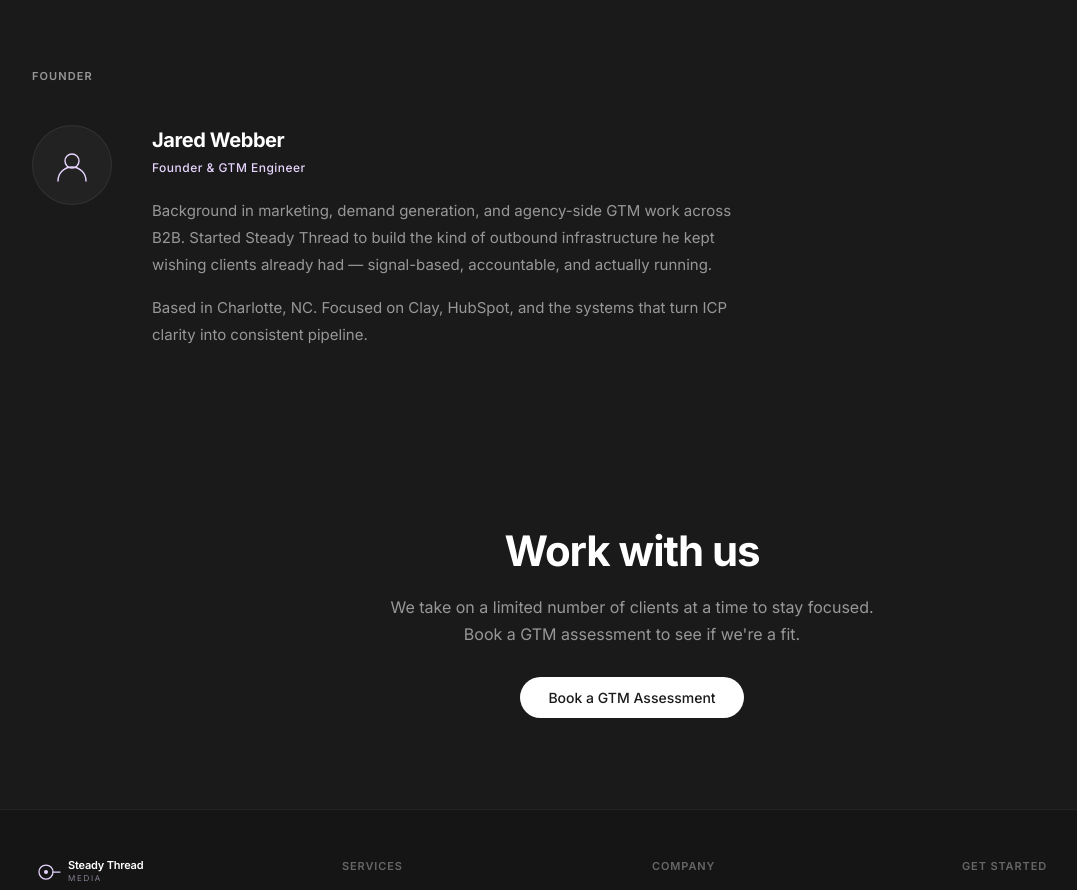
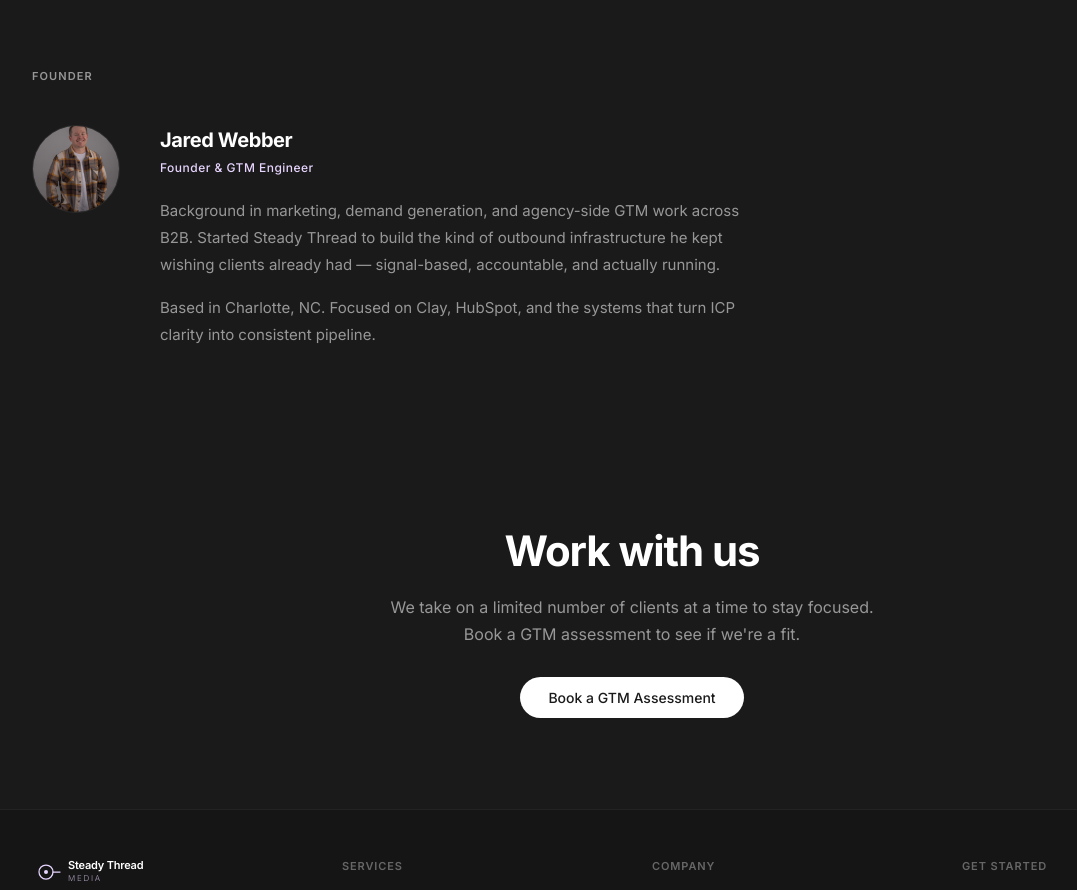
Before and after one commit to webberossi89/steady-thread-media, a Next.js app: page /about in a window 1280 px wide. Shown: the part 1640-2530 px from the top of the page, without its empty margins (8-1085 px from the left). Built offline with nearby package versions, Linux system fonts and the light colour scheme.

Commit message:
Add founder headshot to About page
Replaces SVG placeholder avatar with real photo (jared-webber.jpg)
using next/image with circular crop.

Co-Authored-By: Claude Sonnet 4.6 <noreply@anthropic.com>

```diff
--- a/app/about/page.tsx
+++ b/app/about/page.tsx
@@ -1,4 +1,5 @@
 import Link from "next/link";
+import Image from "next/image";
 import type { Metadata } from "next";
 
 export const metadata: Metadata = {
@@ -333,21 +334,21 @@ export default function AboutPage() {
             {/* Avatar */}
             <div
               style={{
-                width: "80px",
-                height: "80px",
+                width: "88px",
+                height: "88px",
                 borderRadius: "50%",
-                backgroundColor: card,
+                overflow: "hidden",
                 border: `1px solid ${border}`,
-                display: "flex",
-                alignItems: "center",
-                justifyContent: "center",
                 flexShrink: 0,
               }}
             >
-              <svg width="36" height="36" viewBox="0 0 36 36" fill="none" xmlns="http://www.w3.org/2000/svg">
-                <circle cx="18" cy="14" r="7" stroke="#e8d5ff" strokeWidth="1.4" fill="none"/>
-                <path d="M4 34c0-7.732 6.268-14 14-14s14 6.268 14 14" stroke="#e8d5ff" strokeWidth="1.4" strokeLinecap="round" fill="none"/>
-              </svg>
+              <Image
+                src="/jared-webber.jpg"
+                alt="Jared Webber"
+                width={88}
+                height={88}
+                style={{ objectFit: "cover", width: "100%", height: "100%" }}
+              />
             </div>
             {/* Bio */}
             <div>
```
Also changed, not shown: public/jared-webber.jpg (added).
